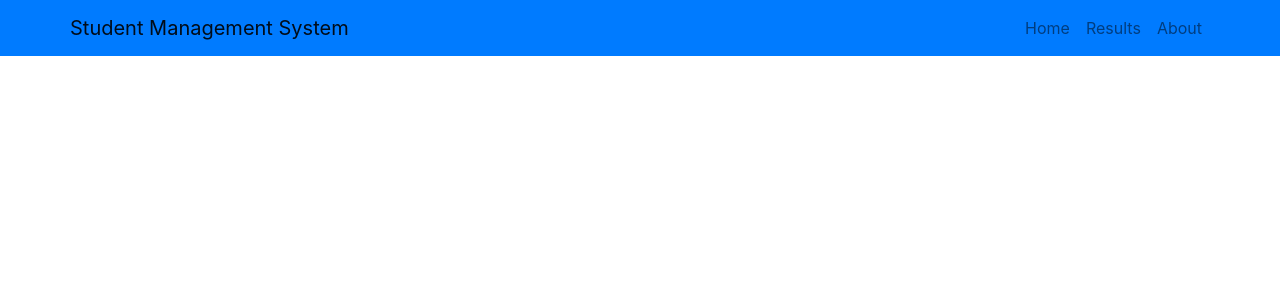
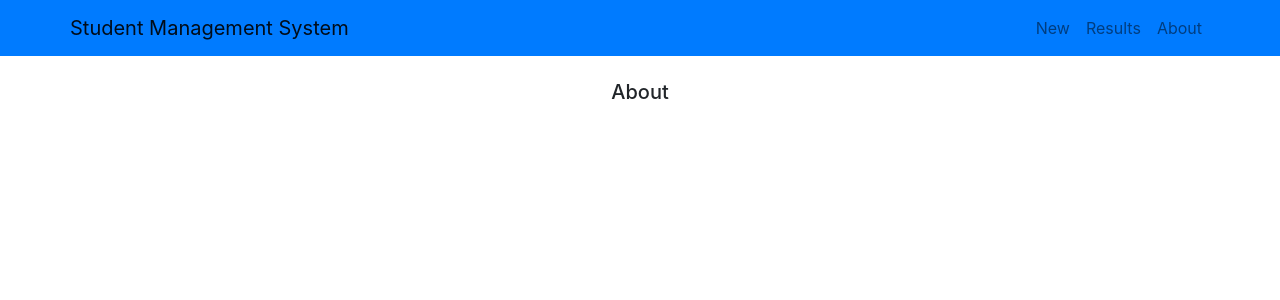
Before and after one commit to AC-tiger-92376/crud-app_react, a React (Create React App) app: page /aboutMe in a window 1280 px wide. Shown: the top 300 px of the page. Built offline with nearby package versions, Linux system fonts and the light colour scheme; no server answers.

Commit message:
add_welcomepage

```diff
--- a/src/App.js
+++ b/src/App.js
@@ -1,14 +1,16 @@
 
 import { Route, Routes } from 'react-router-dom';
-import HomePage from './Pages/HomePage';
+import AddStudentPage from './Pages/AddStudentPage';
 import ResultPage from './Pages/ResultPage';
 import AboutPage from './Pages/AboutPage';
+import WelcomePage from './Pages/WelcomePage';
 
 function App() {
   return (
     <>
       <Routes>
-        <Route path='/' element={<HomePage/>}></Route>
+        <Route path='/' element={<WelcomePage/>}></Route>
+        <Route path='addPage' element={<AddStudentPage/>}></Route>
         <Route path='resultPage' element={<ResultPage/>}></Route>
         <Route path='aboutMe' element={<AboutPage/>}></Route>
       </Routes>
--- a/src/Components/NavMenu.jsx
+++ b/src/Components/NavMenu.jsx
@@ -11,9 +11,9 @@ const NavMenu = () => {
         <Container>
           <Navbar.Brand  as={Link} to="/">Student Management System</Navbar.Brand>
           <Nav className="me-auto">
-          <Nav.Link as={Link} to="/">Home</Nav.Link>
-            <Nav.Link as={Link} to="/resultPage">Results</Nav.Link>
-            <Nav.Link as={Link} to="/aboutMe">About</Nav.Link>
+          <Nav.Link as={Link} to="/addPage">New</Nav.Link>
+          <Nav.Link as={Link} to="/resultPage">Results</Nav.Link>
+          <Nav.Link as={Link} to="/aboutMe">About</Nav.Link>
           </Nav>
         </Container>
         </Navbar>
--- a/src/Pages/AboutPage.jsx
+++ b/src/Pages/AboutPage.jsx
@@ -5,6 +5,7 @@ const AboutPage = () => {
   return (
     <div>
         <NavMenu />
+        < h5 className='text-center'>About</h5>
     </div>
   )
 }
--- a/src/Pages/HomePage.jsx
+++ b/src/Pages/AddStudentPage.jsx
@@ -2,7 +2,7 @@ import React from 'react'
 import NavMenu from '../Components/NavMenu'
 import FormComponent from '../Components/FormComponent'
 
-const HomePage = () => {
+const AddStudentPage = () => {
   return (
     <div>
         <NavMenu />
@@ -11,4 +11,4 @@ const HomePage = () => {
   )
 }
 
-export default HomePage
+export default AddStudentPage
--- /dev/null
+++ b/src/Pages/WelcomePage.jsx
@@ -0,0 +1,14 @@
+import React from 'react'
+import NavMenu from '../Components/NavMenu'
+
+
+const WelcomePage = () => {
+  return (
+    <div>
+        <NavMenu />
+        < h1 className='text-center'>Welcome to the Student Management System</h1>
+    </div>
+  )
+}
+
+export default WelcomePage
```
